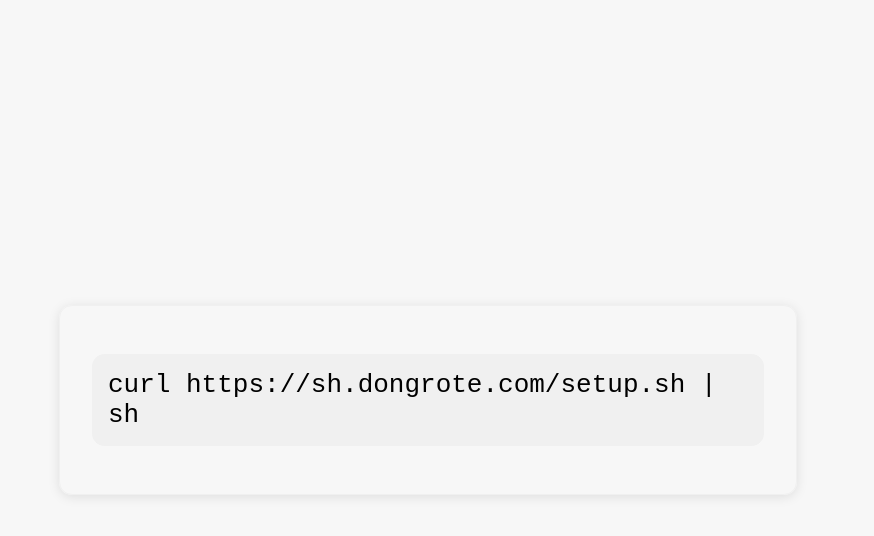
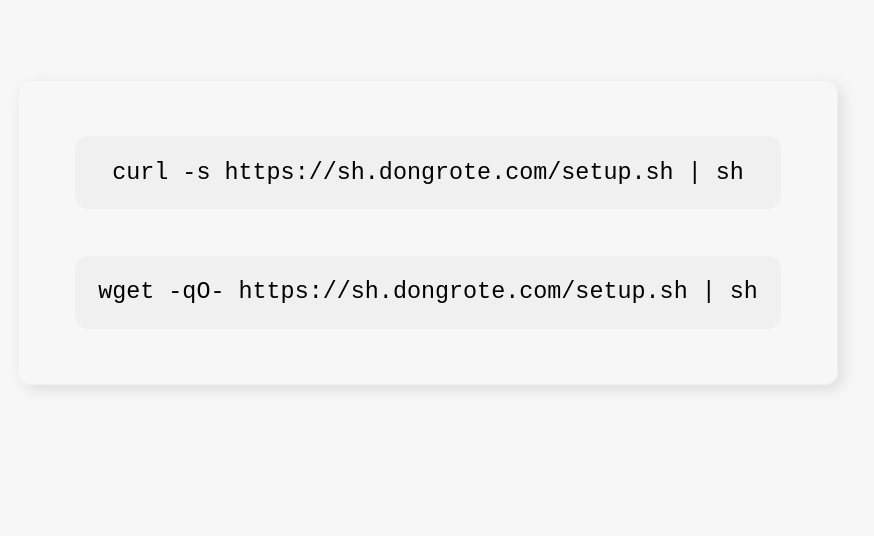
Before and after one commit to dongrote/sh.dongrote.com, a plain HTML site: page app/www/index.html in a window 1280 px wide. Shown: the whole page, without its empty margins (212-1086 px from the left). Drawn offline with Linux system fonts and the light colour scheme.

Commit message:
add wget command; start fleshing out setup.sh

```diff
--- a/app/www/index.html
+++ b/app/www/index.html
@@ -6,47 +6,47 @@
     <title>sh.dongrote.com</title>
     <style>
       body {
-        font-family: Arial, sans-serif;
+        display: flex;
+        justify-content: center;
         background-color: #f7f7f7;
         margin: 0;
-        padding: 0;
+        padding: 5em 3em;
       }
 
       .centered {
-        position: absolute;
-        top: 50%;
-        left: 50%;
-        transform: translate(-50%, -50%);
-        width: 80vw;
-        max-width: 42rem;
-        padding: 3rem 2rem;
+        padding: 2rem 2rem;
         border: 1px solid #f0f0f0;
         border-radius: 0.8rem;
-        box-shadow: 0 2px 12px rgba(0, 0, 0, 0.1);
+        box-shadow: 5px 5px 15px rgba(0, 0, 0, 0.1);
+        display: flex;
+        flex-direction: column;
+        justify-content: space-between;
       }
 
       code {
         background-color: #f0f0f0;
-        font-size: 2em;
-        padding: 1rem;
+        font-size: 1.8em;
+        padding: 1em;
         border-radius: 0.8rem;
         display: flex;
         justify-content: center;
+        margin: 1em;
       }
 
       @media (prefers-color-scheme: dark) {
-        body { background-color: #0c0c0c; }
-        code { color: #f7f7f7; background-color: #1c1c1c; }
+        body { color: #f7f7f7; background-color: #0c0c0c; }
+        code { color: #f7f7f7; background-color: #1c1c1c; border: 1px solid #2c2c2c; }
         .centered {
-          border: 1px solid #f7f7f7;
-          box-shadow: 0 2px 12px rgba(0.5, 0.5, 0.5, 0.1);
+          border: 1px solid #2c2c2c;
+          box-shadow: 5px 5px 5px rgba(130, 130, 130, .9);
         }
       }
     </style>
   </head>
   <body>
     <div class="centered">
-      <code class="language-bash">curl https://sh.dongrote.com/setup.sh | sh</code>
+      <code class="language-bash">curl -s https://sh.dongrote.com/setup.sh | sh</code>
+      <code class="language-bash">wget -qO- https://sh.dongrote.com/setup.sh | sh</code>
     </div>
   </body>
 </html>
```
Also changed, not shown: 1 other file.
